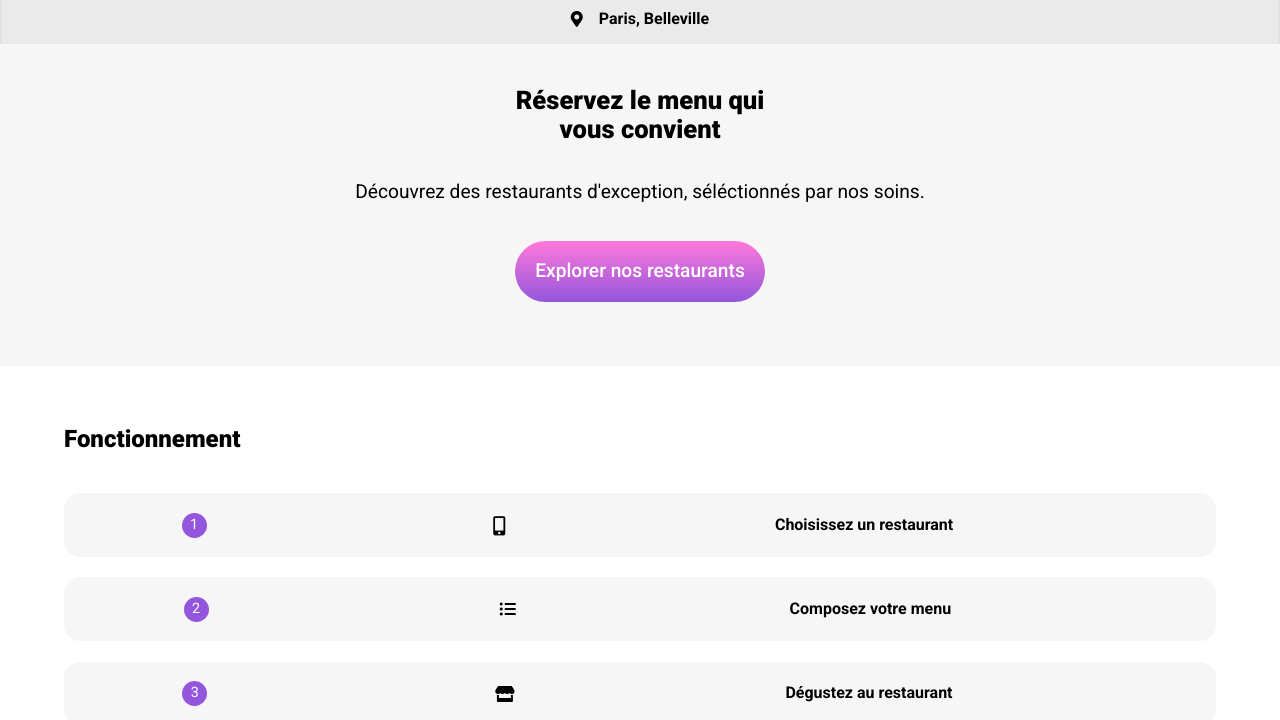
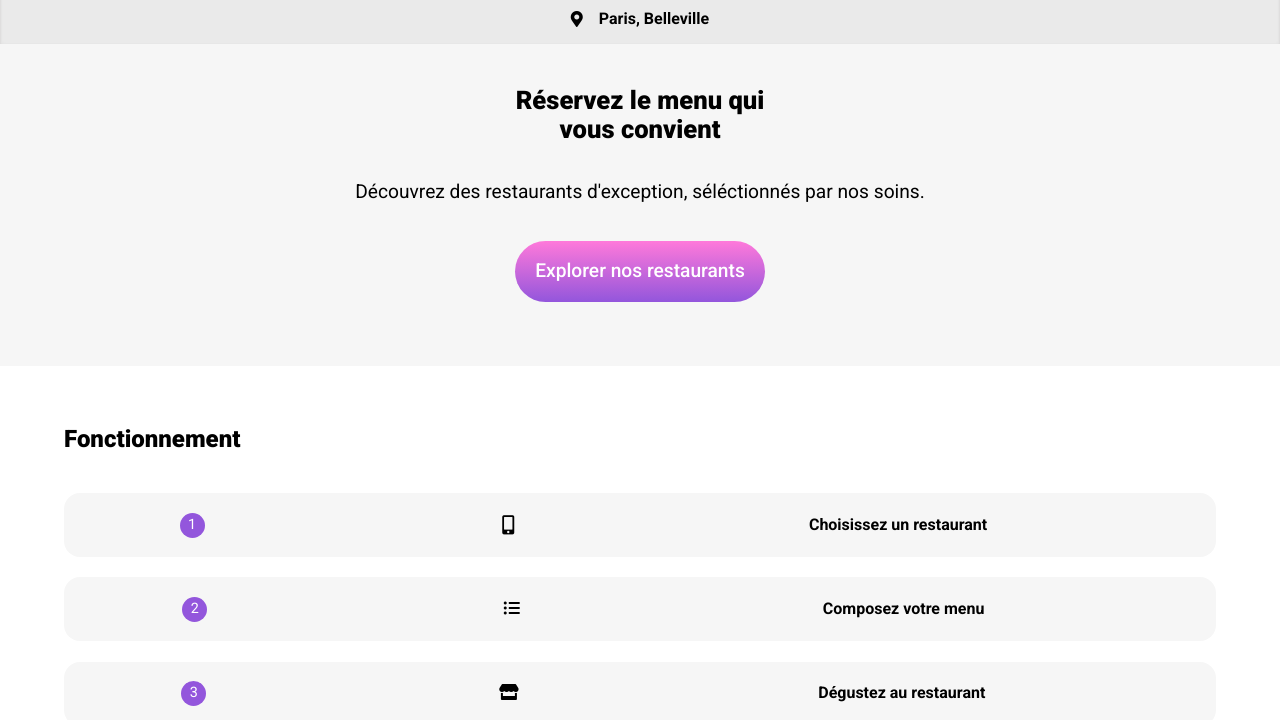
Before and after one commit to Nanahki64/P3-OC, a website: page index.html in a window 1280 px wide. Shown: the part 80-800 px from the top of the page. Drawn offline with Linux system fonts and the light colour scheme; a web font is replaced by a local one.

Commit message:
Fonctionnement icone adjustement

```diff
--- a/Sass/Pages/_index.scss
+++ b/Sass/Pages/_index.scss
@@ -68,7 +68,7 @@
         justify-content: space-around;
         align-items: center;
         background-color: $color-main-secondary;
-        padding-right: 8em;
+        padding-right: 6em;
     }
 
     &__dot {
@@ -83,10 +83,17 @@
         @include fonctionnement-container;
         padding-bottom: 5em;
     }
+
+    &__icon--sizing {
+        text-align: center;
+        width: 2em;
+        margin-right: 1.5em;
+    }
 }
 
 .icone {
     font-size: 1.2em;
+    padding-left: 0.5em;
 }
 
 /*RESTAURANTS*/
--- a/index.html
+++ b/index.html
@@ -37,18 +37,24 @@
                 <h2 class="fonctionnement__title">Fonctionnement</h2>
                 <span class="fonctionnement__view">
                     <span class="fonctionnement__dot">1</span>
-                    <i class="fas fa-mobile-alt icone"></i>
-                    Choisissez un restaurant
+                    <div class="fonctionnement__icon--sizing">
+                        <i class="fas fa-mobile-alt icone"></i>
+                    </div>
+                    <p>Choisissez un restaurant</p>
                 </span>
                 <span class="fonctionnement__view">
                     <span class="fonctionnement__dot">2</span>
-                    <i class="fas fa-list-ul"></i>
-                    Composez votre menu
+                    <div class="fonctionnement__icon--sizing">
+                        <i class="fas fa-list-ul"></i>
+                    </div>
+                    <p>Composez votre menu</p>
                 </span>
                 <span class="fonctionnement__view">
                     <span class="fonctionnement__dot">3</span>
-                    <i class="fas fa-store"></i>
-                    Dégustez au restaurant
+                    <div class="fonctionnement__icon--sizing">
+                        <i class="fas fa-store"></i>
+                    </div>
+                    <p>Dégustez au restaurant</p>
                 </span>
             </div>
 
```
Also changed, not shown: public/css/style.css, 1 other file.
